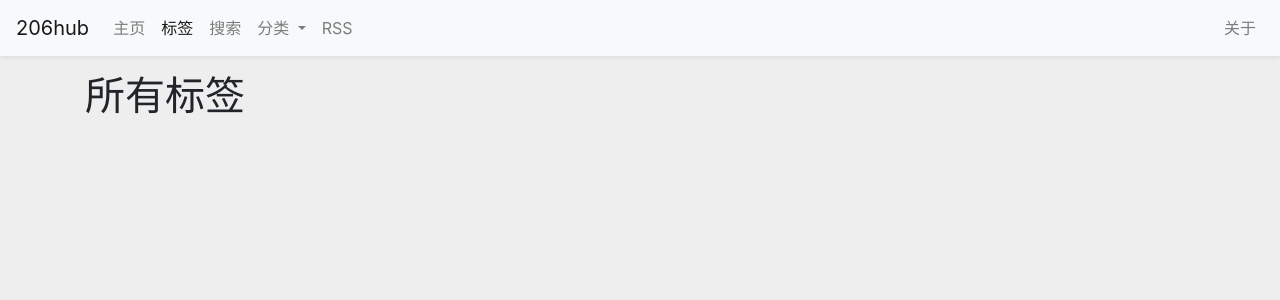
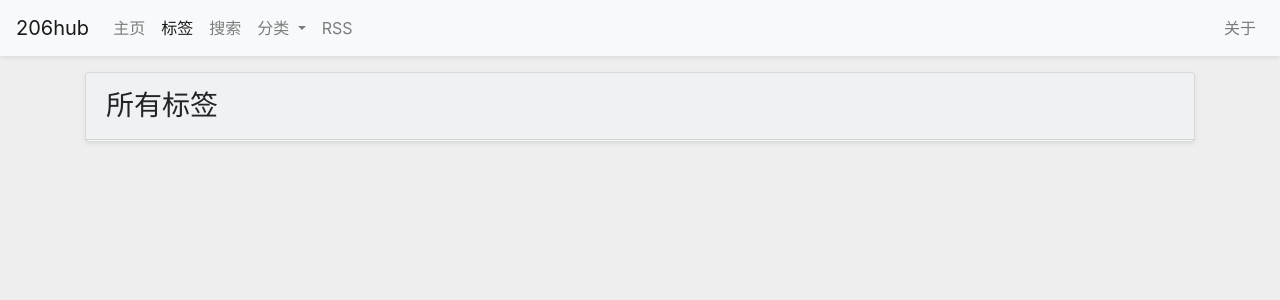
Before and after one commit to ustclug-dev/206hub, a Jekyll site: the page built from tags.html, in a window 1280 px wide. Shown: the top 300 px of the page. Built offline with Jekyll 4.4.1, drawn with Linux system fonts in a browser that asks for light colours.

Commit message:
Beautify tags page

```diff
--- a/_layouts/item.html
+++ b/_layouts/item.html
@@ -3,8 +3,7 @@ layout: default
 ---
 
 <h1>{{ page.name }}</h1>
-{% assign comments = page.comments %}
-{% include score.html %}
+{% include score.html comments=page.comments %}
 <h3>平均得分: {{ score }}</h3>
 <ul>
     <li>其他名称:
--- /dev/null
+++ b/tags.html
@@ -0,0 +1,18 @@
+---
+permalink: /tag/
+layout: default
+---
+
+<div class="card bg-light shadow-sm">
+	<div class="card-header py-3">
+		<h3 class="mb-0">所有标签</h3>
+	</div>
+	<div class="card-body p-0">
+		{% for tag in site.tags %}
+			<a href="{{ tag | first | slugify | prepend: "/tag/" | relative_url }}"
+			class="btn btn-outline-primary">
+				{{ tag | first }}
+			</a>
+		{% endfor %}
+	</div>
+</div>
--- a/tags.md
+++ /dev/null
@@ -1,11 +0,0 @@
----
-permalink: /tag/
-layout: default
----
-
-# 所有标签
-{% for tag in site.tags %}
-
-[{{ tag | first }}](/tag/{{ tag | first | slugify }})
-
-{% endfor %}
```
